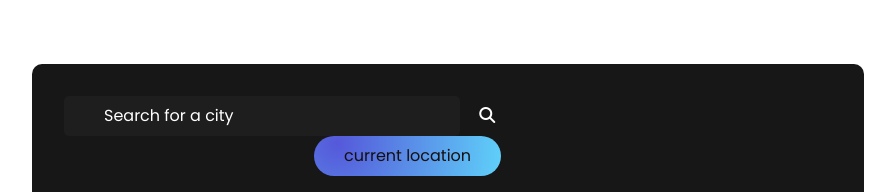
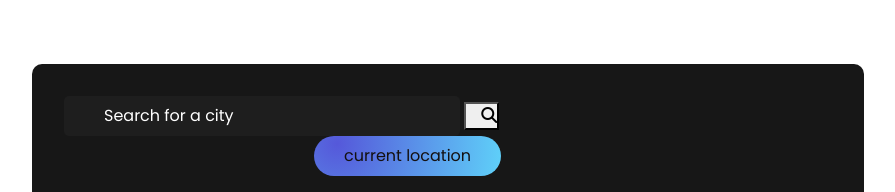
Before and after one commit to KelebogileNethengwe/Vanilla_Weather_App, a plain HTML site: page index.html in a window 1280 px wide. Shown: the top 192 px of the page, without its empty margins (192-1087 px from the left). Drawn offline with nearby package versions, Linux system fonts and the light colour scheme.

Commit message:
Updated index.html
Surrounded the magnifying glass icon with a city search button

```diff
--- a/index.html
+++ b/index.html
@@ -31,7 +31,7 @@
           autocomplete="off"
         />
 
-        <i class="fa-solid fa-magnifying-glass city-search-button" value='submit'></i>
+       <button class='city-search-button'> <i class="fa-solid fa-magnifying-glass" value='submit'></i></button>
         <button class="current-location-button">current location</button>
       </form>
 
```
